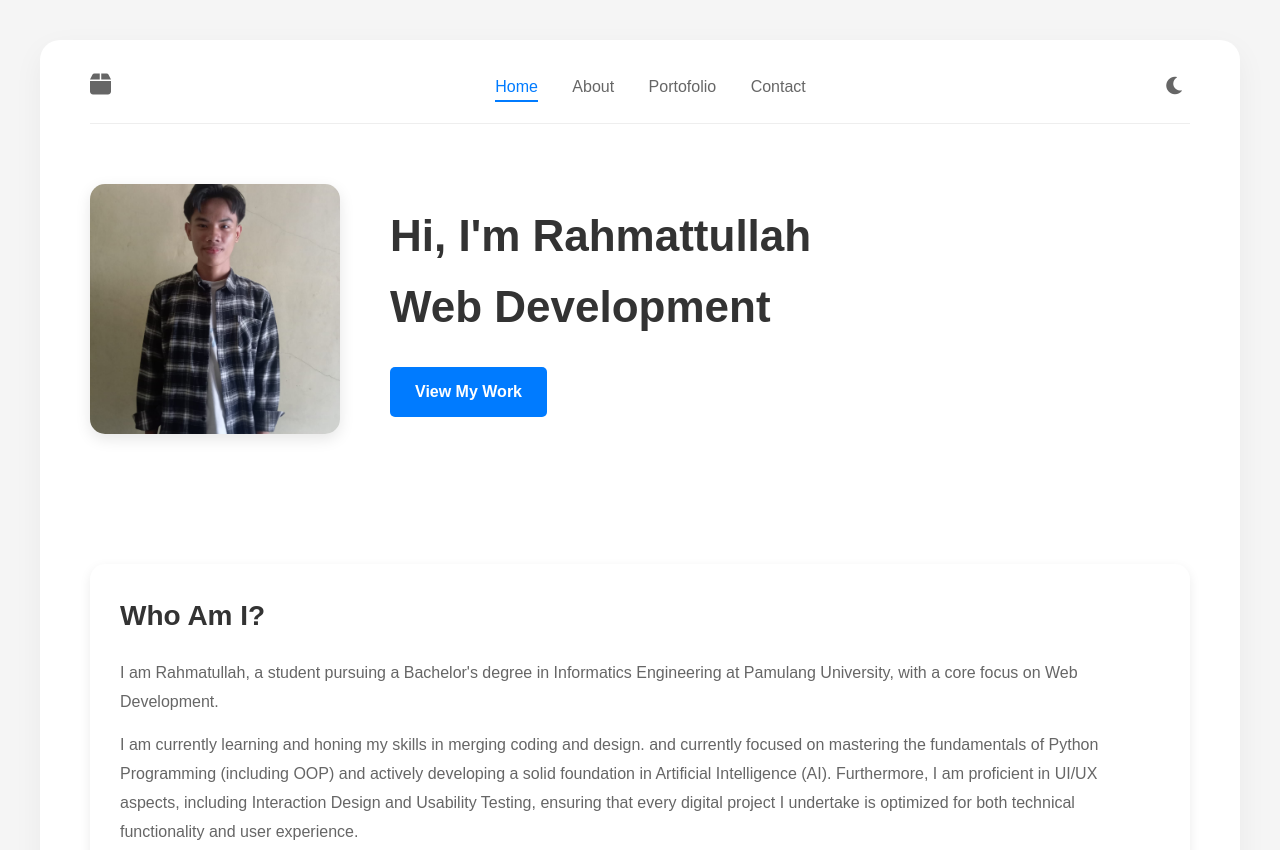
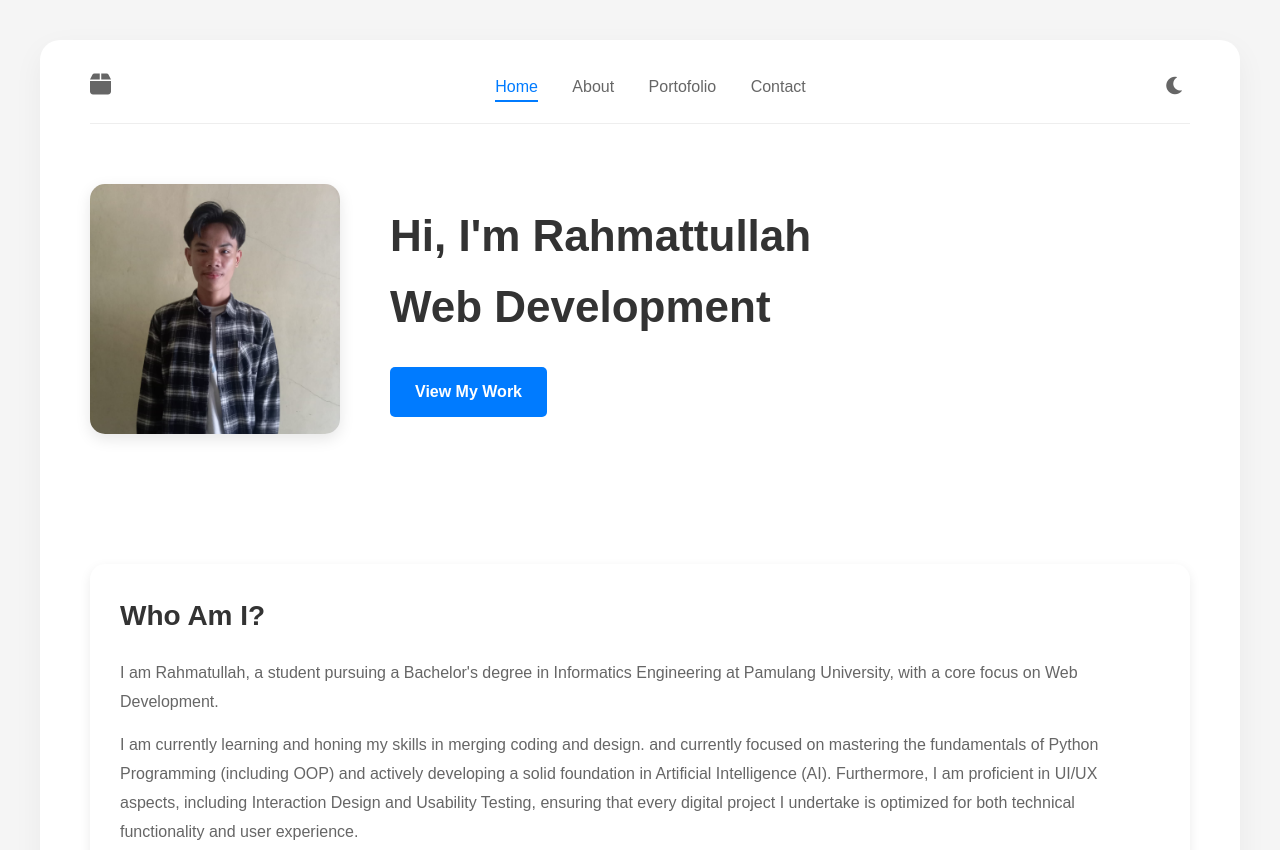
Before and after one commit to rhmatt14/portofoliorhmatt, a plain HTML site: page index.html in a window 1280 px wide. Shown: the top 850 px of the page. Drawn offline with Linux system fonts and the light colour scheme.

Commit message:
Update index.html

```diff
--- a/index.html
+++ b/index.html
@@ -32,7 +32,7 @@
 
         <section id="home" class="hero"> <div class="hero-content">
                 <div class="hero-image-container">
-                    <img src="WhatsApp Image 2025-11-15 at 14.50.33.jpeg" alt="Foto" class="hero-image">
+                    <img src="WhatsApp Image 2025-11-15 at 15.11.37.jpeg" alt="Foto" class="hero-image">
                 </div>
                 <div class="hero-text">
                     <h1>Hi, I'm Rahmattullah <br> Web Development</h1>
```
